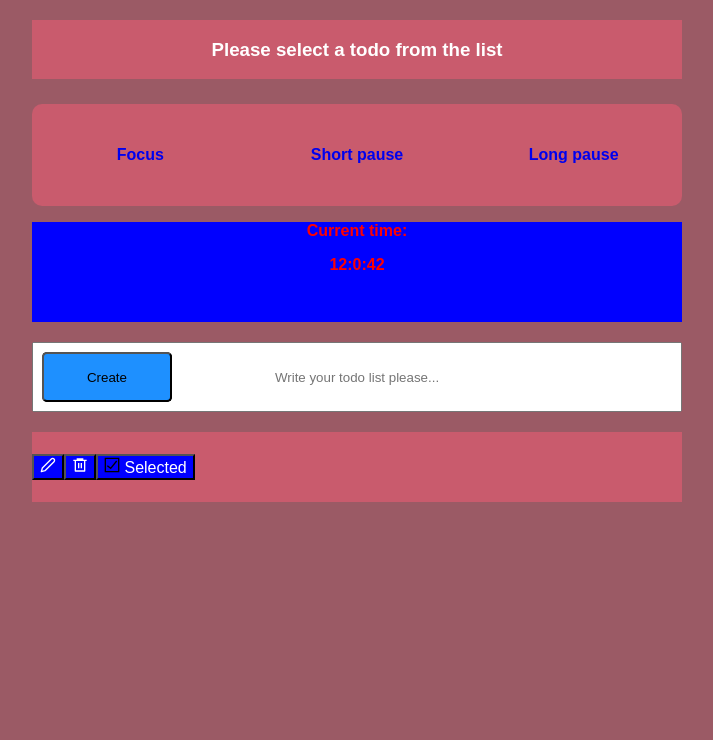
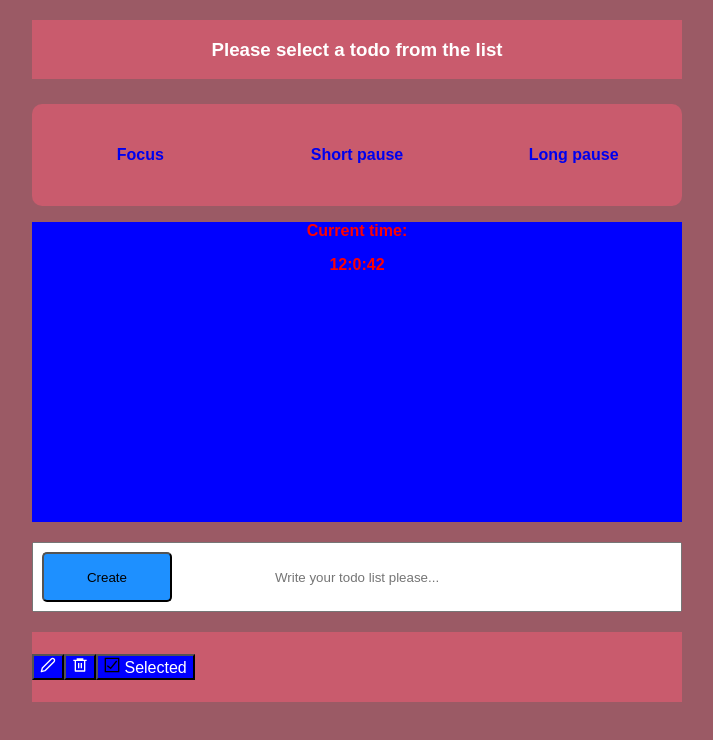
Before and after one commit to kaveh1985/pomodoro, a React (Create React App) app: page / in a window 1280 px wide. Shown: the top 740 px of the page, without its empty margins (283-996 px from the left). Built offline with nearby package versions, Linux system fonts and the light colour scheme; a small style sheet from the web is missing.

Commit message:
little optimization

```diff
--- a/src/components/TodoList.js
+++ b/src/components/Edit.js
@@ -3,9 +3,9 @@ import { FiEdit2 } from 'react-icons/fi';
 import { RiDeleteBin6Line} from 'react-icons/ri';
 import { GrCheckboxSelected } from "react-icons/gr";
 import Button from "./elements/Button";
-import "../styles/TodoList.css";
+import "../styles/Edit.css";
 
-const TodoList = ({ items }) => {
+const Edit = ({ items }) => {
 
   const handleButtonClick = () => {
      console.log("HI")
@@ -48,4 +48,4 @@ const TodoList = ({ items }) => {
   );
 };
 
-export default TodoList;
+export default Edit;
--- a/src/components/Todo.js
+++ b/src/components/Todo.js
@@ -1,5 +1,5 @@
 import React, { useState} from 'react';
-import TodoList from './TodoList';
+import Edit from './Edit';
 import Button from './elements/Button'
 import "../styles/Todo.css";
 
@@ -30,11 +30,10 @@ const Todo = () => {
             placeholder="Write your todo list please..."
             value={task}
           />
-          <Button type="submit" id="clear">Create</Button>
+          <Button  text='Create' type="submit" id="clear"/>
         </form>
-        <Button text="Create"/>
       </div>
-      <TodoList items={lists} />
+      <Edit items={lists} />
     </React.Fragment>
   );
 };
--- a/src/components/elements/Button.css
+++ /dev/null
@@ -1,8 +0,0 @@
-.custom-button {
-    padding: 10px 20px;
-    transition: transform 0.3s;
-  }
-
-  .clicked {
-    transform: scale(0.9);
-  }
--- a/src/styles/Timer.css
+++ b/src/styles/Timer.css
@@ -1,5 +1,5 @@
 .Timer {
     color: red;
     background-color: blue;
-    height: 100px;
+    height: 300px;
 }
```
Also changed, not shown: src/styles/Edit.css (renamed from src/styles/TodoList.css).
